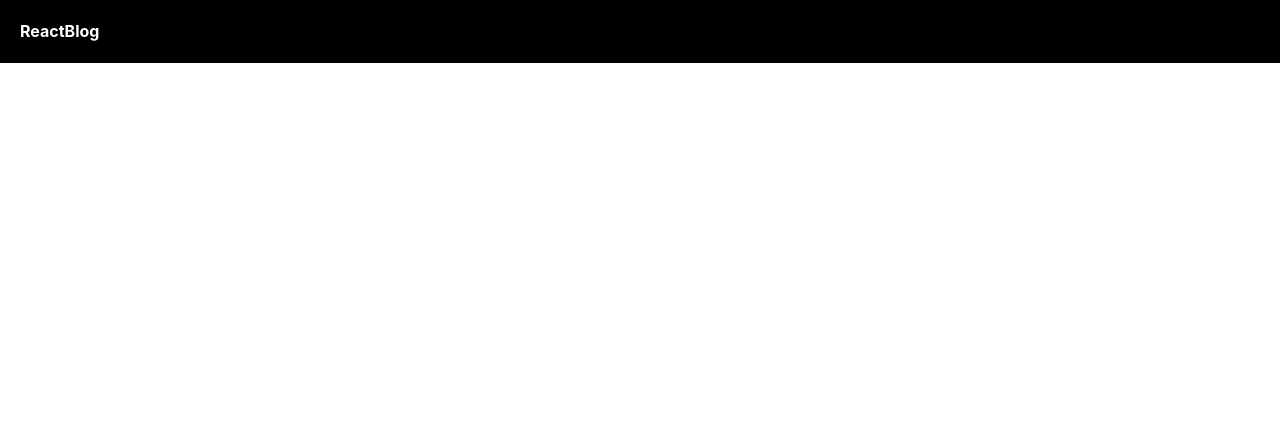
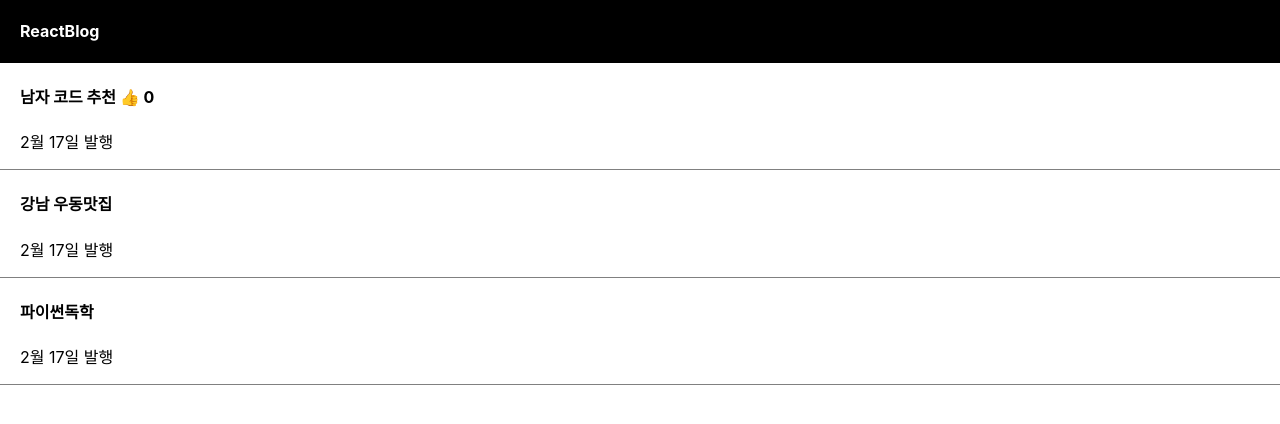
Before and after one commit to jje0ngyu/Study_React, a React (Create React App) app in the folder blog/: page / in a window 1280 px wide. Shown: the top 424 px of the page. Built offline with nearby package versions, Linux system fonts and the light colour scheme.

Commit message:
useState와 함수사용

```diff
--- a/blog/src/App.js
+++ b/blog/src/App.js
@@ -1,31 +1,23 @@
+/* eslint-disable */
+// Lint 끄는 기능
+// 이후 아래에 나오는 모든 warnning 메시지를 안 볼 수 있음
+
 import logo from './logo.svg';
 import './App.css';
 import { useState } from 'react';
 
-function List() {
-  return (
-    <div>
-      <div className="list">
-        <h4>{ 글제목[0] }</h4>
-        <p>2월 17일 발행</p>
-      </div>
-      <div className="list">
-        <h4>{ 글제목[1] }</h4>
-        <p>2월 17일 발행</p>
-      </div>
-      <div className="list">
-        <h4>{ 글제목[2] }</h4>
-        <p>2월 17일 발행</p>
-      </div>
-    </div>
-  )
-}
 function App() {
 
 // 자료를 잠깐 저장할 땐?
 // 1. 변수 (let/var/const) 2. state
 let post = '강남 우동 맛집'; // 실제 서버에서 가져온 데이터라 가정!
 let [글제목, b] = useState(['남자 코드 추천', '강남 우동맛집', '파이썬독학']);
+
+// 좋아요
+let [따봉, 따봉변경] = useState(0);
+function 함수(){
+  console.log(1);
+}
 
 /* (참고) Destructuring 문법
 let num = [1, 2];
@@ -41,10 +33,21 @@ useState('남자 코드 추천') 안에는 [?, ?] 이런 형태로 자료가 남
 */
 
 /* state문법은 언제 사용하나요?
-변수와 state의 차이점을 알아야 한다.
+1. 변수와 state의 차이점을 알아야 한다.
 > 일반 변수는 갑자기 변경되면 HTML 자동 변경 X
 > state는 HTML이 자동 재렌더링 !
 > 즉!!! 자주 변경될 것 같은 HTML 부분은 state로 만들면 된다!!!
+
+2. state 변경하는 법
+ 1) let [따봉] = useState(0); 일 경우
+- 등호로 변경금지 ! ex) onClick={ () => {따봉 = 따봉 + 1} }   => why? 1)재랜더링되지 않기 때문 2) 함수에는 등호를 잘 사용하지 않는다.
+- useState[작명1, 작명2]
+*/
+
+/* onClick={} 사용법!
+ 중괄호 안에는 함수이름을 넣어야한다.
+ or 함수 만드는 문법을 바로 넣어도 된다. ex) onClick={ function(){console.log(1)} }
+        람다식으로 작성하면 다음과 같다. ex) onClick={ () => {console.log(1)} }
 */
 
   return (
@@ -52,7 +55,20 @@ useState('남자 코드 추천') 안에는 [?, ?] 이런 형태로 자료가 남
       <div className="black-nav">
         <h4>ReactBlog</h4>
       </div>
-
+      <div>
+      <div className="list">
+        <h4>{ 글제목[0] } <span onClick={ ()=>{따봉변경(따봉+1)} }>👍</span> {따봉} </h4>
+        <p>2월 17일 발행</p>
+      </div>
+      <div className="list">
+        <h4>{ 글제목[1] }</h4>
+        <p>2월 17일 발행</p>
+      </div>
+      <div className="list">
+        <h4>{ 글제목[2] }</h4>
+        <p>2월 17일 발행</p>
+      </div>
+    </div>
 
     </div>
   );
```
Also changed, not shown: 1 other file (tests, documents, lock files or other folders).
